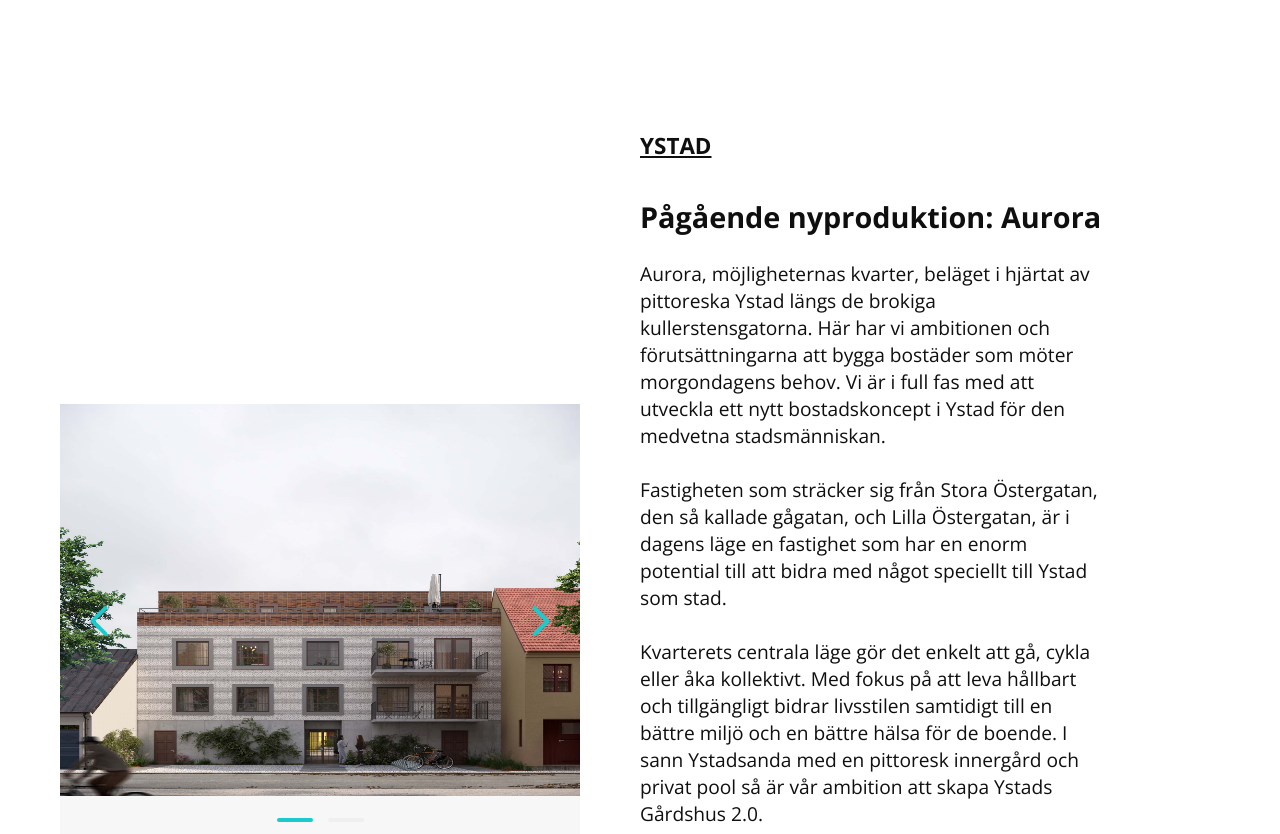
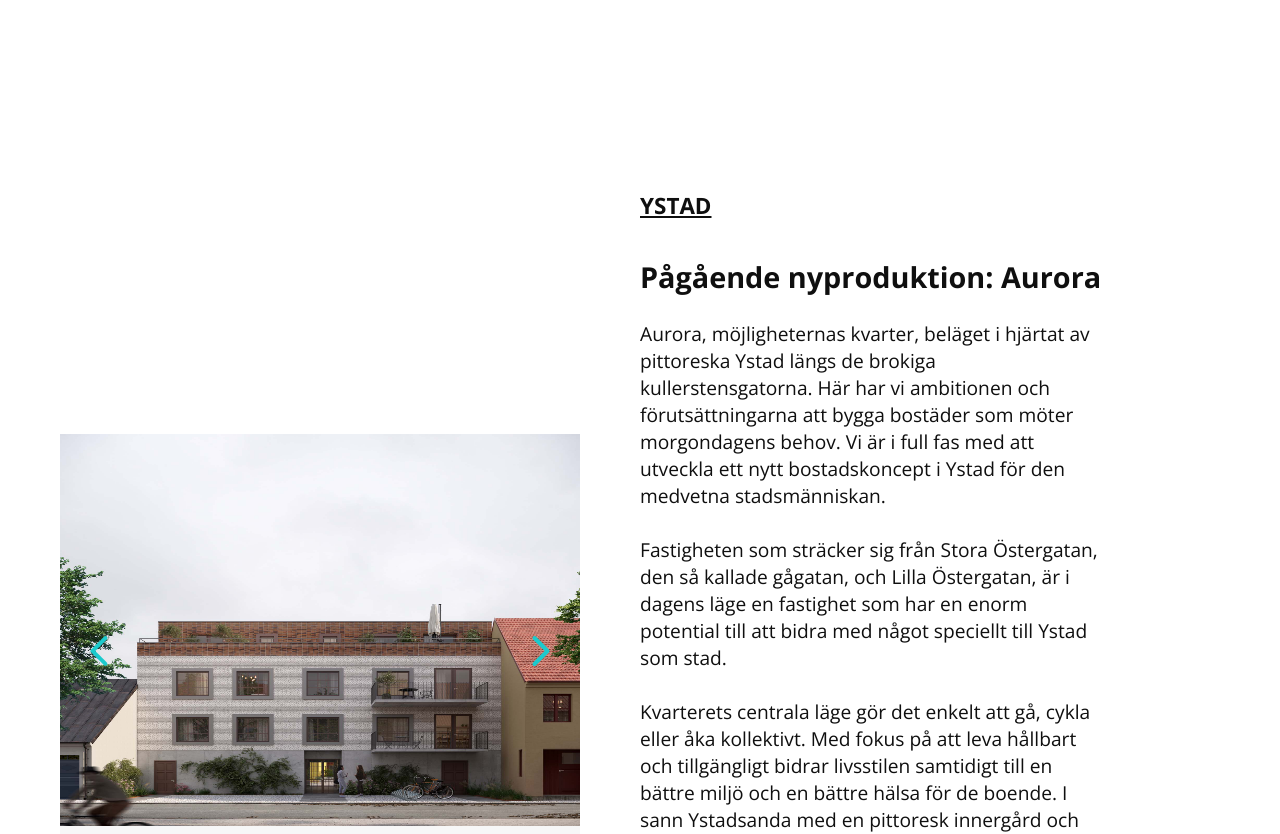
Before and after one commit to hop-technology/timotuz_website, a Next.js app: page /properties in a window 1280 px wide. Shown: the part 722-1556 px from the top of the page. Built offline with nearby package versions, Linux system fonts and the light colour scheme.

Commit message:
updates styling

```diff
--- a/sass/components/_propertiesCards.scss
+++ b/sass/components/_propertiesCards.scss
@@ -25,6 +25,7 @@
     display: flex;
     flex-direction: column;
     width: 50%;
+    margin-top: 5rem;
     margin-right: 10rem;
     margin-left: 5rem;
     color: $color-text-dark;
--- a/styles/style.css
+++ b/styles/style.css
@@ -250,18 +250,6 @@ body {
   border-bottom: 2px solid #fff;
 }
 
-/* .embla {
-    overflow: hidden;
-
-    &__container {
-        display: flex;
-    }
-
-    &__slide {
-        position: relative;
-        flex: 0 0 100%;
-    }
-} */
 .embla {
   position: relative;
   background-color: #f7f7f7;
@@ -426,6 +414,7 @@ body {
   display: flex;
   flex-direction: column;
   width: 50%;
+  margin-top: 5rem;
   margin-right: 10rem;
   margin-left: 5rem;
   color: #0f0f0f;
```
Also changed, not shown: sass/components/_properties_slider.scss (+0 -15 lines), 1 other file (tests, documents, lock files or other folders).
